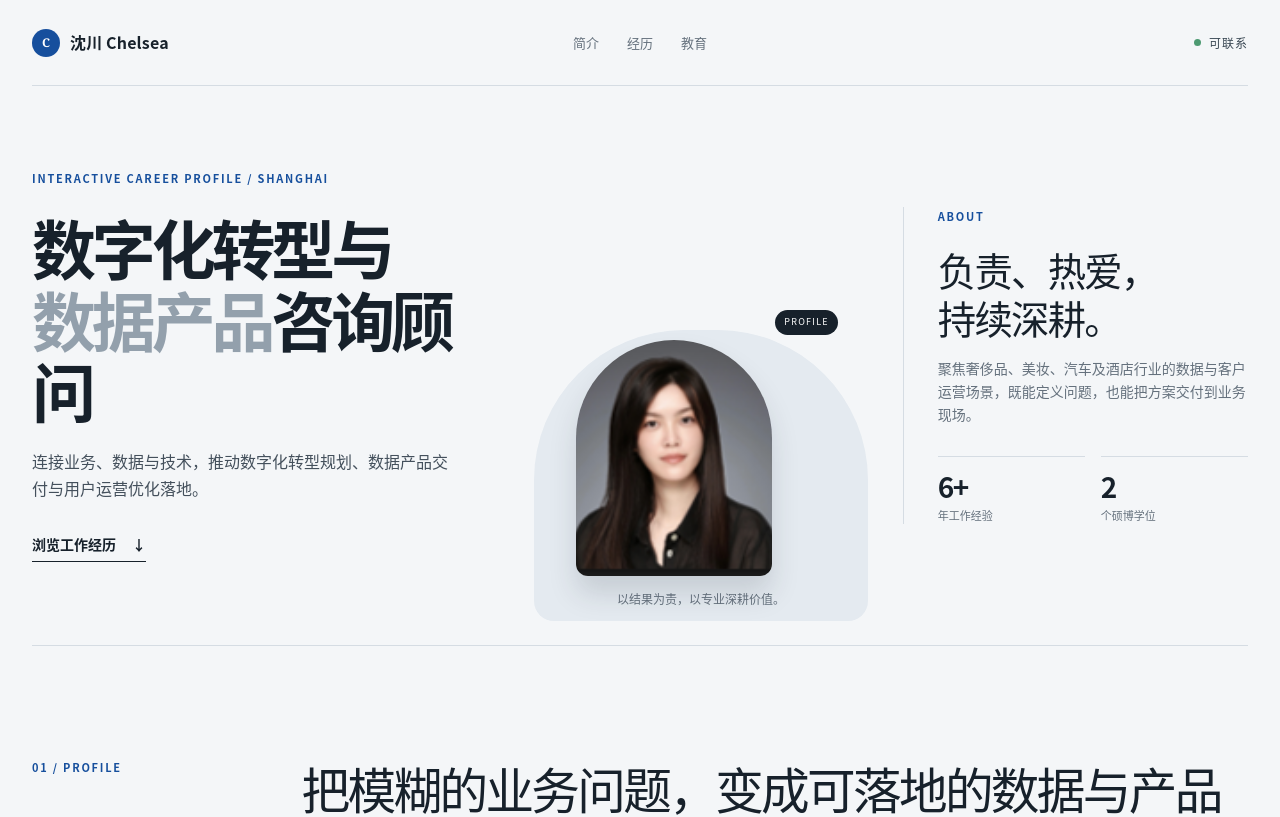
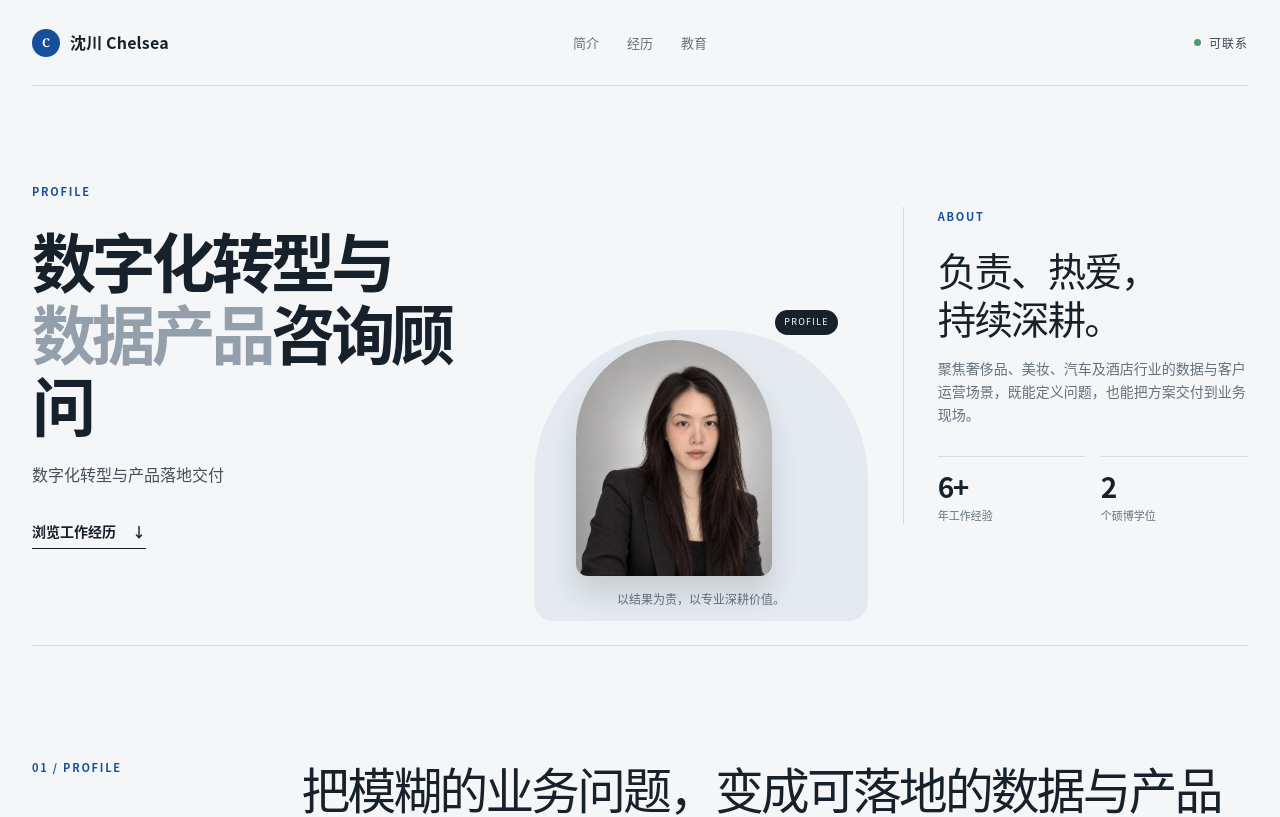
Before and after one commit to chelsea515/chelseashen_d, a Next.js app: page / in a window 1280 px wide. Shown: the top 817 px of the page. Built offline with nearby package versions, Linux system fonts and the light colour scheme.

Commit message:
feat: refine hero profile

```diff
--- a/app/page.tsx
+++ b/app/page.tsx
@@ -298,14 +298,12 @@ export default function Home() {
 
       <section className="hero" id="top" aria-labelledby="hero-title">
         <div className="hero-copy">
-          <p className="eyebrow">Interactive Career Profile / Shanghai</p>
+          <p className="eyebrow">PROFILE</p>
           <h1 id="hero-title">
             数字化转型与<br />
             <em>数据产品</em>咨询顾问
           </h1>
-          <p className="hero-intro">
-            连接业务、数据与技术，推动数字化转型规划、数据产品交付与用户运营优化落地。
-          </p>
+          <p className="hero-intro">数字化转型与产品落地交付</p>
           <a className="text-link" href="#experience">
             浏览工作经历 <span aria-hidden="true">↓</span>
           </a>
```
Also changed, not shown: public/chelsea-portrait.png, 1 other file (tests, documents, lock files or other folders).
